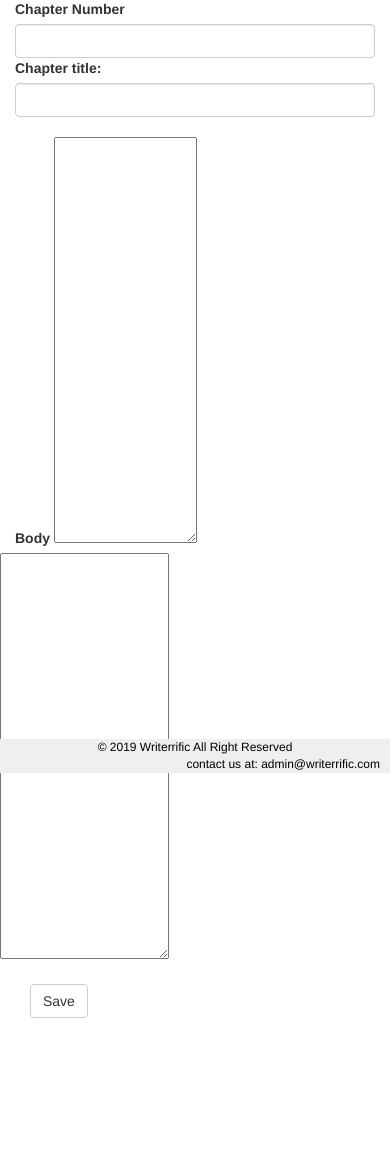
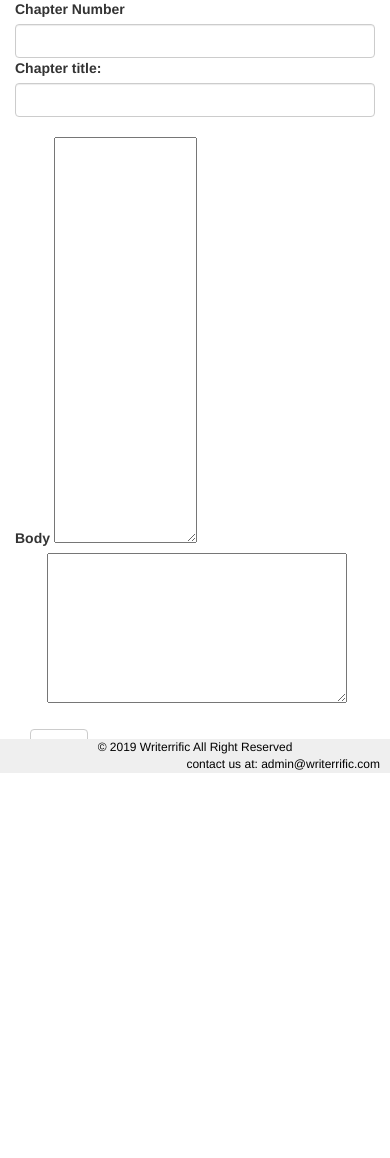
Before and after one commit to lootfee/writerrific, a Flask app: template app/templates/chapter.html in a window 390 px wide. Shown: the part 71-1229 px from the top of the page. After the commit the page ends 844 px from the top, so only its background shows below. Run offline with Flask 2, Linux system fonts and the light colour scheme; the template is opened without the code that fills it: values that come from a table or form of the project are taken from there, others are empty; some libraries are stand-ins or nearby versions.

Commit message:
fixed markdown textarea size on mobile

```diff
--- a/app/templates/chapter.html
+++ b/app/templates/chapter.html
@@ -25,7 +25,11 @@
 			</div>
 		</div>
 		<div class="row" >
-			<textarea class="col-md-12 flask-pagedown-input" cols="15" rows="20" id="flask-pagedown-edit_body" name="edit_body" required>{{chapter.chapter_body}}</textarea>
+			<div class="col-md-1 col-sm-1 col-xs-1"></div>
+			<div class="col-md-11 col-sm-11 col-xs-11">
+				<textarea class="flask-pagedown-input" cols="100" rows="18" id="flask-pagedown-edit_body" name="edit_body" required>{{chapter.chapter_body}}</textarea>
+			</div>
+			<div class="col-md-1 col-sm-1 col-xs-1"></div>
 		</div>
 		<div class="col-md-12">
 		<br>
@@ -44,6 +48,12 @@ img {
 	margin-left: auto;
 	margin-right: auto;
 }
+@media (max-width: 960px) {
+	  #flask-pagedown-edit_body {
+		width: 300px;
+		height: 150px;
+	  }
+	}
 </style>
 {% endblock %}
 
```
